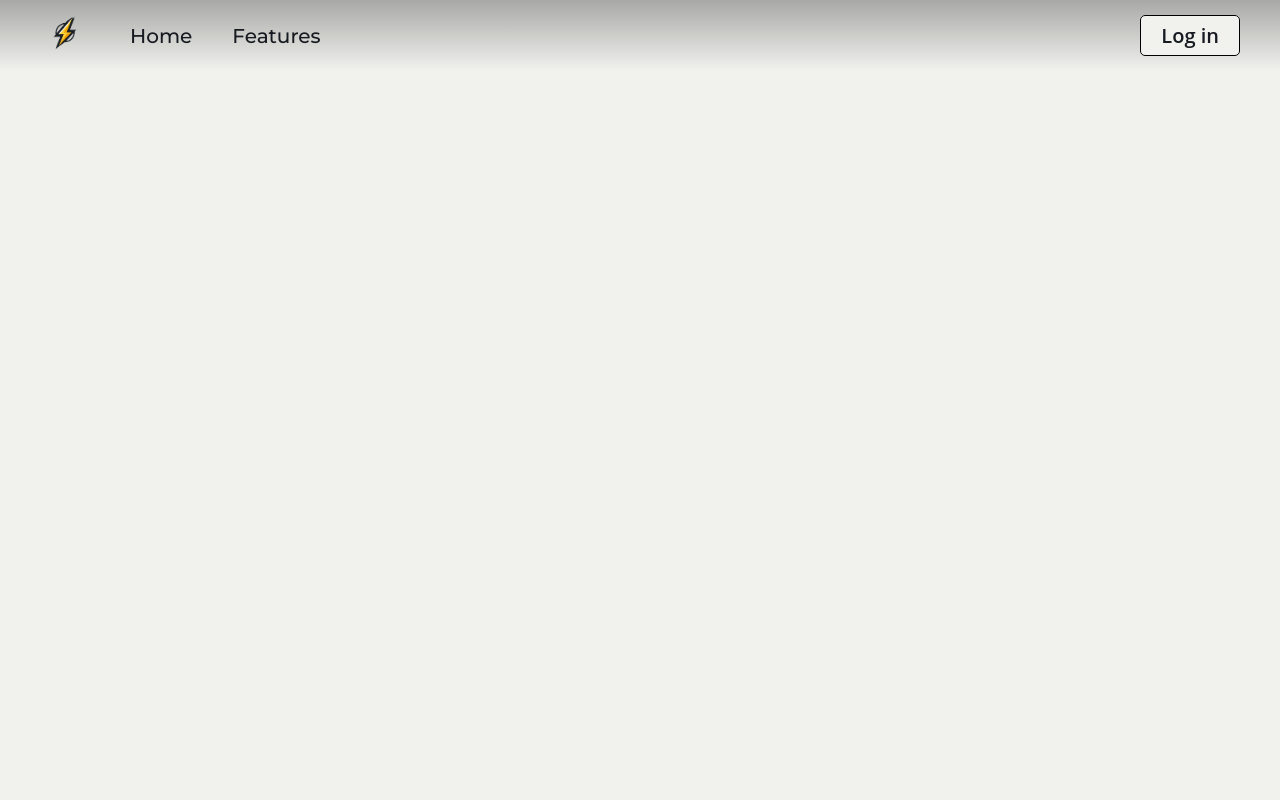
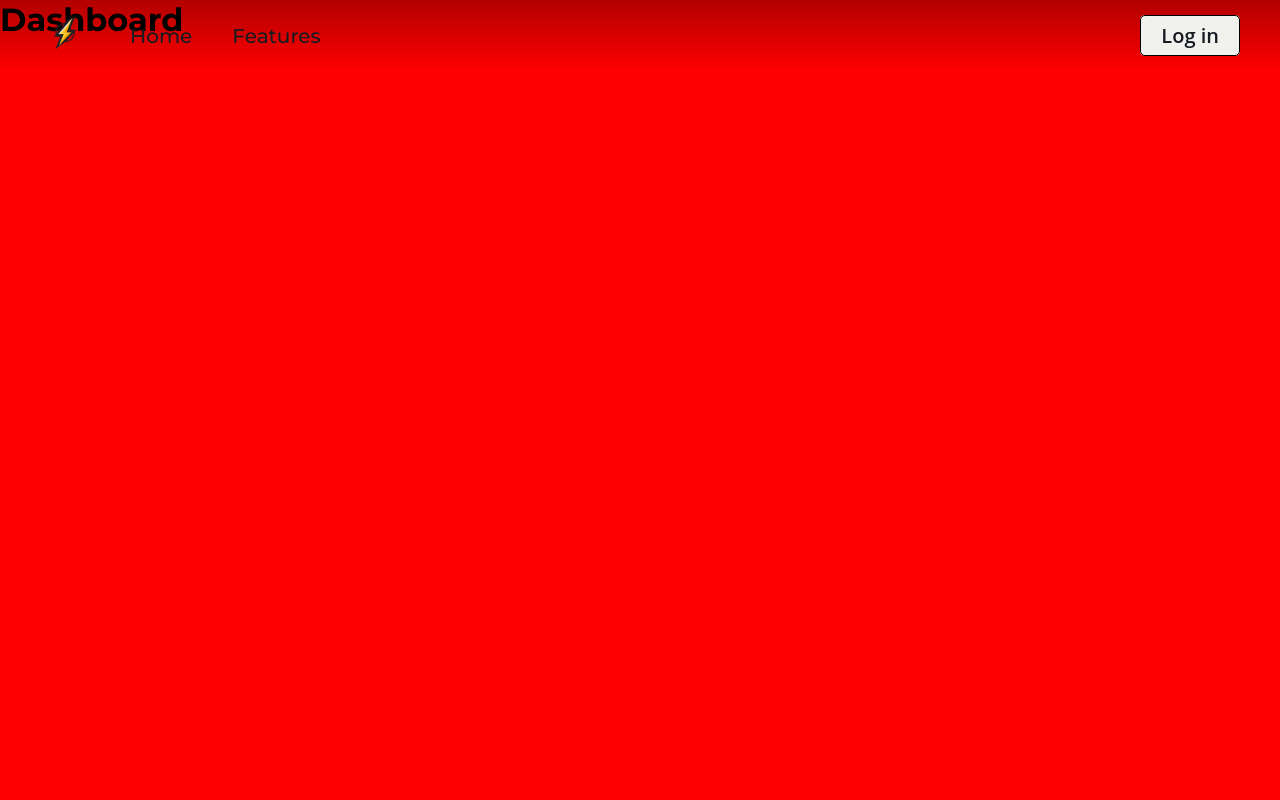
Before and after one commit to kamdarsk23/voltWatch, a Flask app: page /dashboard in a window 1280 px wide. Run offline with Flask 3, Linux system fonts and the light colour scheme.

Commit message:
added files

```diff
--- a/static/dashboard.css
+++ b/static/dashboard.css
@@ -0,0 +1,10 @@
+.dashboard-container {
+  width: 100%;
+  height: 100vh;
+}
+
+.dashboard {
+  width: 100%;
+  height: 100%;
+  background-color: red;
+}
--- a/templates/dashboard.html
+++ b/templates/dashboard.html
@@ -6,6 +6,7 @@
     <title>VoltWatch - Dashboard</title>
     <link rel="stylesheet" href="/static/style.css" />
     <link rel="stylesheet" href="/static/navbar.css" />
+    <link rel="stylesheet" href="/static/dashboard.css" />
     <link
       href="https://fonts.googleapis.com/css2?family=Montserrat:ital,wght@0,100..900;1,100..900&display=swap"
       rel="stylesheet"
@@ -32,5 +33,11 @@
         </div>
       </div>
     </nav>
+
+    <div class="dashboard-container">
+      <div class="dashboard">
+        <h1>Dashboard</h1>
+      </div>
+    </div>
   </body>
 </html>
```
Also changed, not shown: templates/login.html (+6 -1 lines), templates/signup.html (+6 -1 lines), 1 other file.
